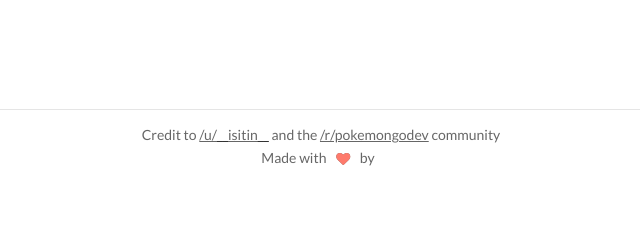
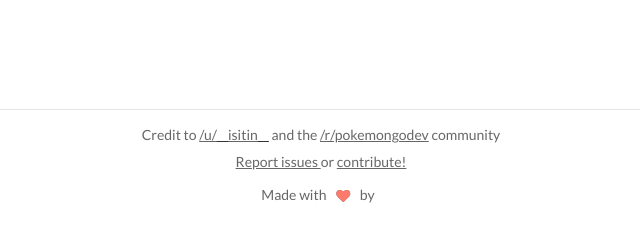
Before and after one commit to squarecat/pokemongo-data, a website: page index.html in a window 1280 px wide. Shown: the part 93-334 px from the top of the page, without its empty margins (319-959 px from the left). Drawn offline with Linux system fonts and the light colour scheme; some icons are missing; a small style sheet from the web is missing.

Commit message:
added issues and forking to footer

```diff
--- a/index.html
+++ b/index.html
@@ -33,6 +33,9 @@
     <div class="credit">
       Credit to <a href="https://www.reddit.com/user/__isitin__">/u/__isitin__</a> and the <a href="https://www.reddit.com/r/pokemongodev/">/r/pokemongodev</a> community
     </div>
+    <div class="bugs">
+      <a href="https://github.com/squarecat/pokemongo-data/issues">Report issues </a> or <a href="https://github.com/squarecat/pokemongo-data">contribute!</a>
+    </div>
     <div class="company">
       <span>
         Made with
--- a/src/scss/components/_footer.scss
+++ b/src/scss/components/_footer.scss
@@ -54,11 +54,6 @@
     font-size: 14px;
   }
 }
-.footer__heart {
-  .footer:hover & {
-    // color: #FE7A6C;
-  }
-}
 
 .fa-stack {
   left: -3px;
@@ -68,3 +63,7 @@
 .company a {
   text-decoration: none;
 }
+
+.bugs {
+  margin: 10px 0;
+}
```
Also changed, not shown: build/style.css.
